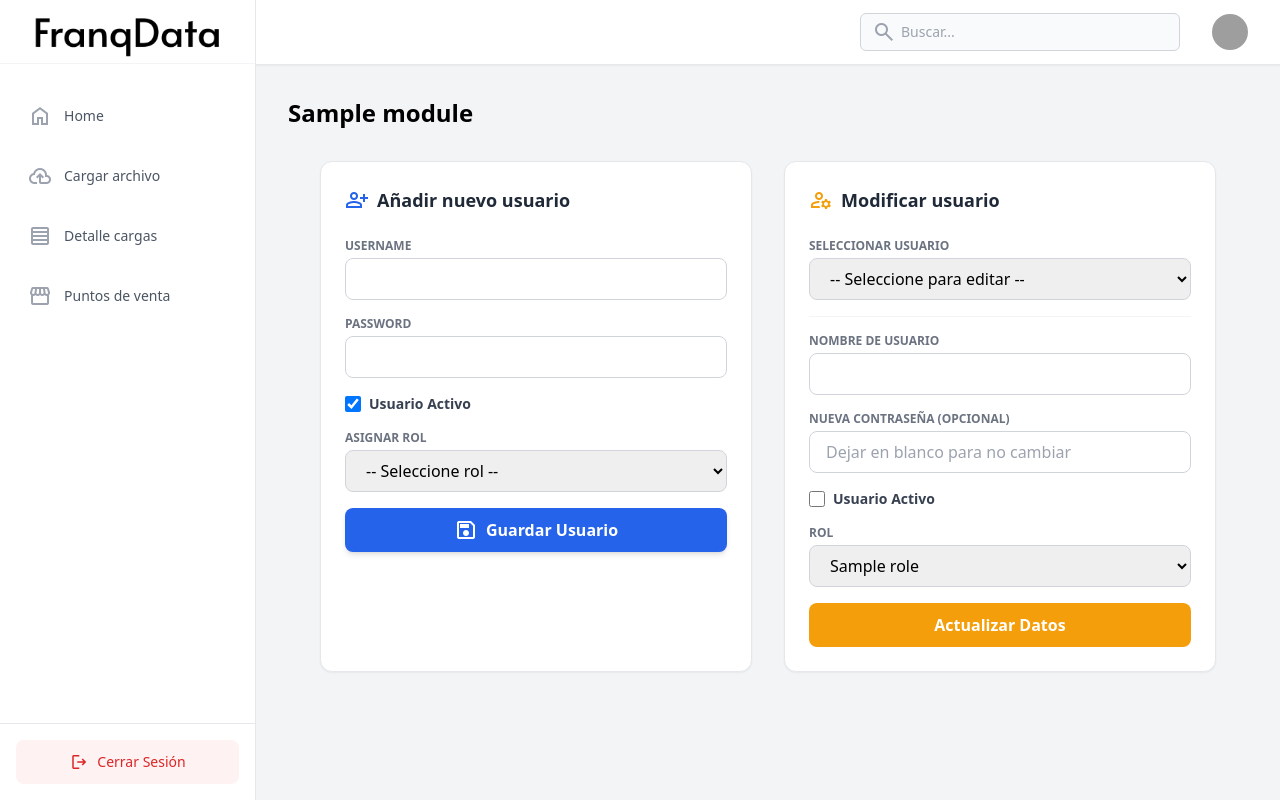
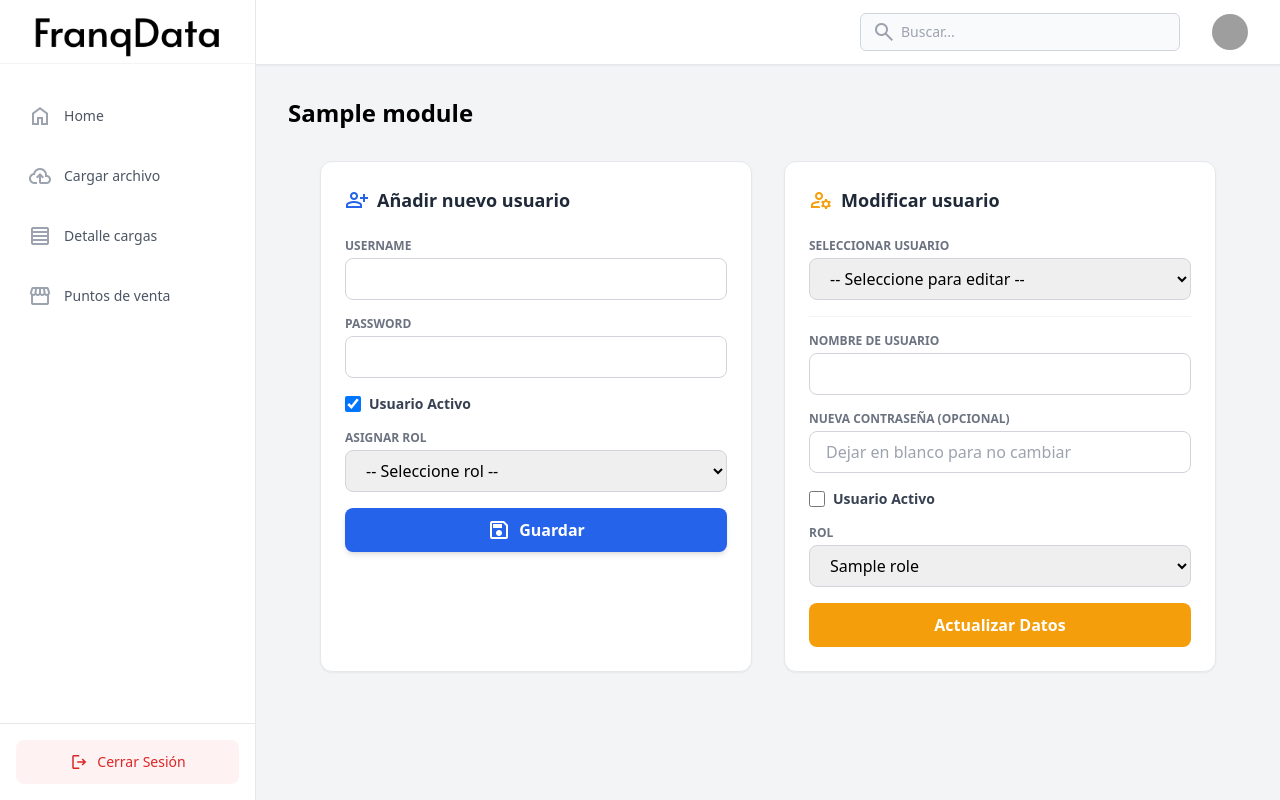
Before and after one commit to ezequielfina/fd-web-app, a Python web app: template modules/usuarios/templates/usuarios.html in a window 1280 px wide. Run offline with Jinja, Linux system fonts and the light colour scheme; the template is opened without the code that fills it: most values are stand-ins (such as "Sample title", 1, 10 or a date in 2020); some libraries are stand-ins or nearby versions; grey boxes are pictures that could not be loaded.

Commit message:
first deploy auto

```diff
--- a/modules/usuarios/templates/usuarios.html
+++ b/modules/usuarios/templates/usuarios.html
@@ -54,7 +54,7 @@
                 </div>
 
                 <button type="submit" class="w-full bg-blue-600 hover:bg-blue-700 text-white font-bold py-2.5 rounded-lg transition-colors shadow-md flex justify-center items-center">
-                    <span class="material-symbols-outlined mr-2">save</span> Guardar Usuario
+                    <span class="material-symbols-outlined mr-2">save</span> Guardar
                 </button>
             </form>
         </div>
```
Also changed, not shown: .github/workflows/deploy.yml.
